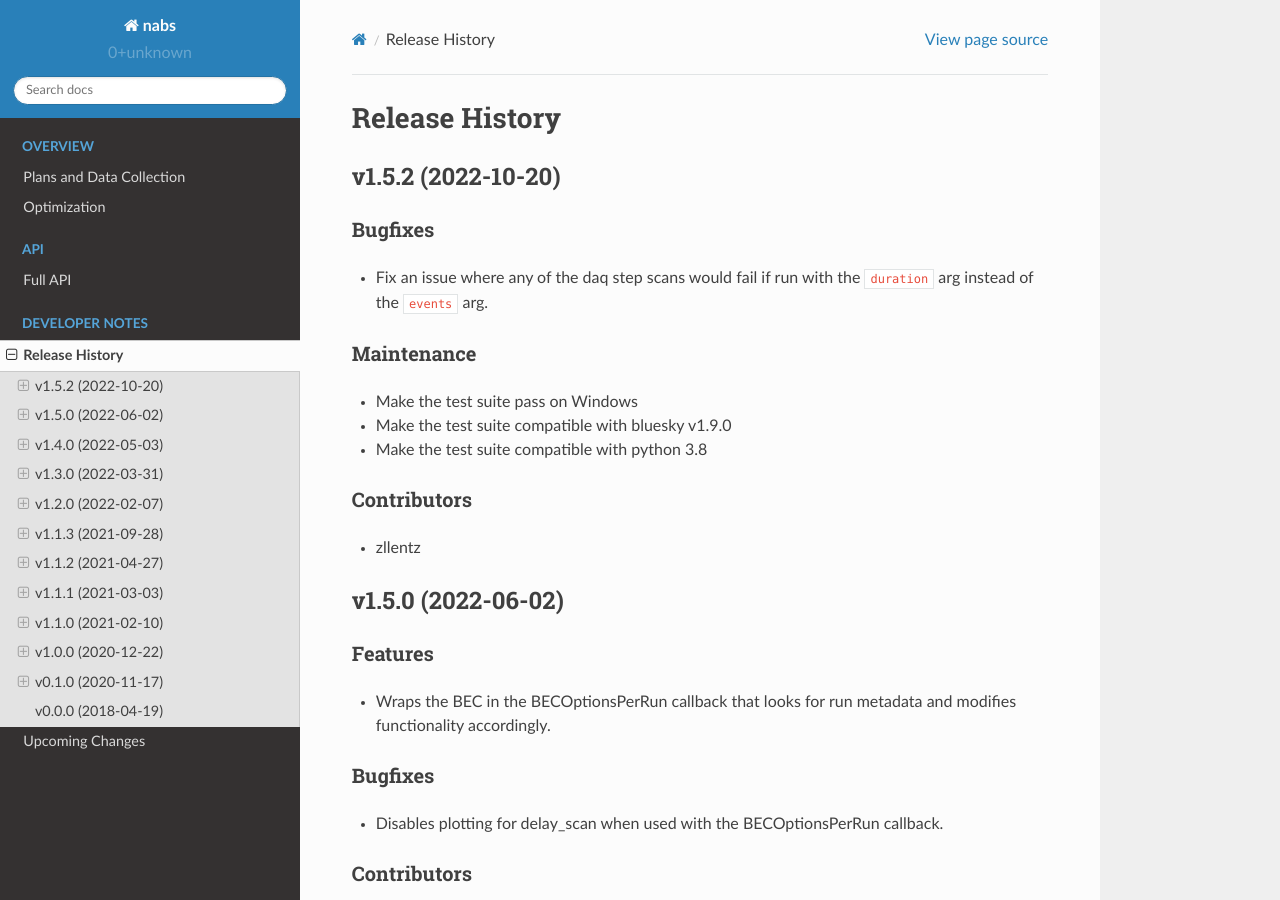
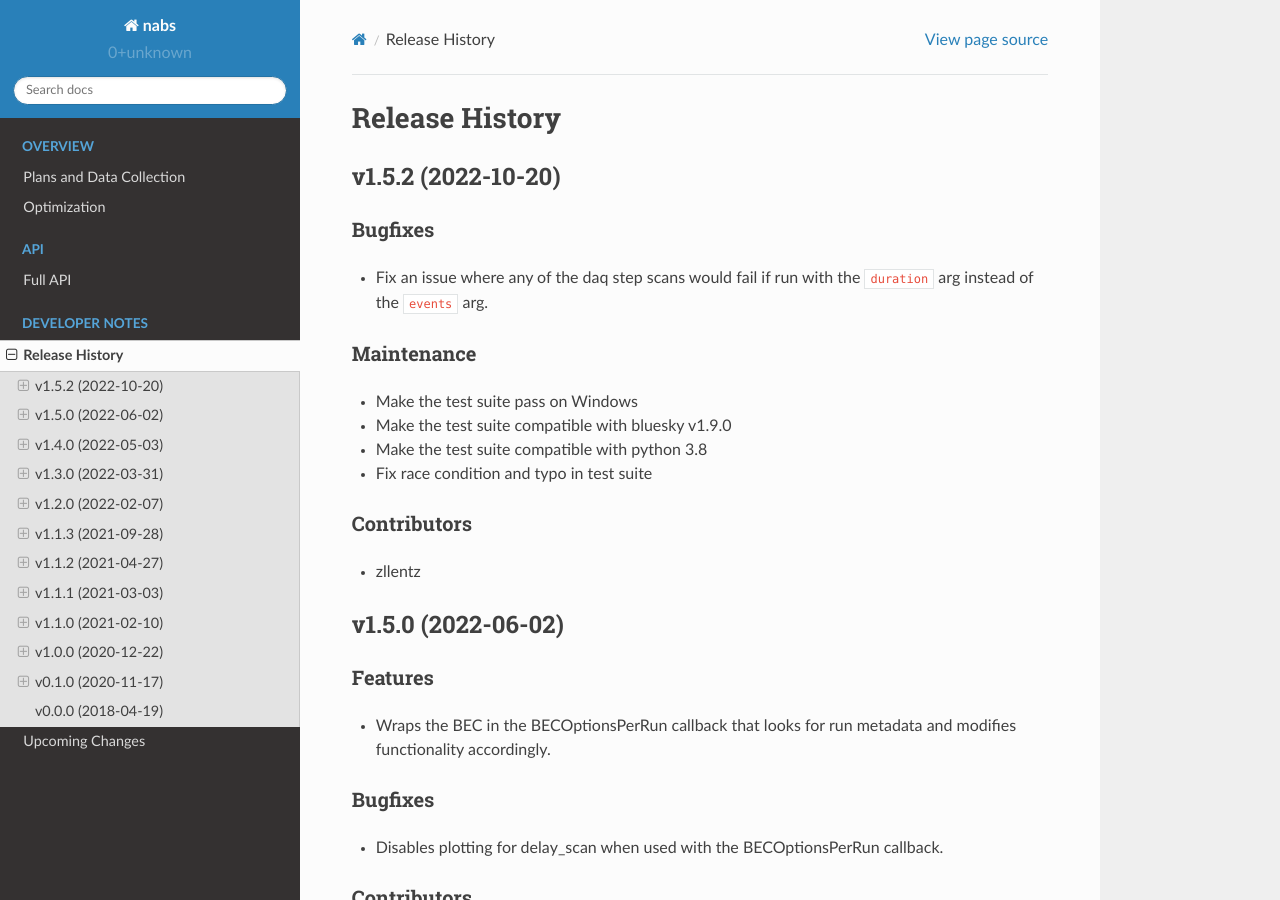
Before and after one commit to pcdshub/nabs, a Sphinx documentation site: the page built from docs/source/releases.rst, in a window 1280 px wide and 900 px high. Built offline with Sphinx 7.4.7 and the Read the Docs theme 2.0.0, drawn with Linux system fonts in a browser that asks for light colours.

Commit message:
DOC: add in-pr test suite fix to release notes

```diff
--- a/docs/source/releases.rst
+++ b/docs/source/releases.rst
@@ -15,6 +15,7 @@ Maintenance
 - Make the test suite pass on Windows
 - Make the test suite compatible with bluesky v1.9.0
 - Make the test suite compatible with python 3.8
+- Fix race condition and typo in test suite
 
 Contributors
 ------------
```
